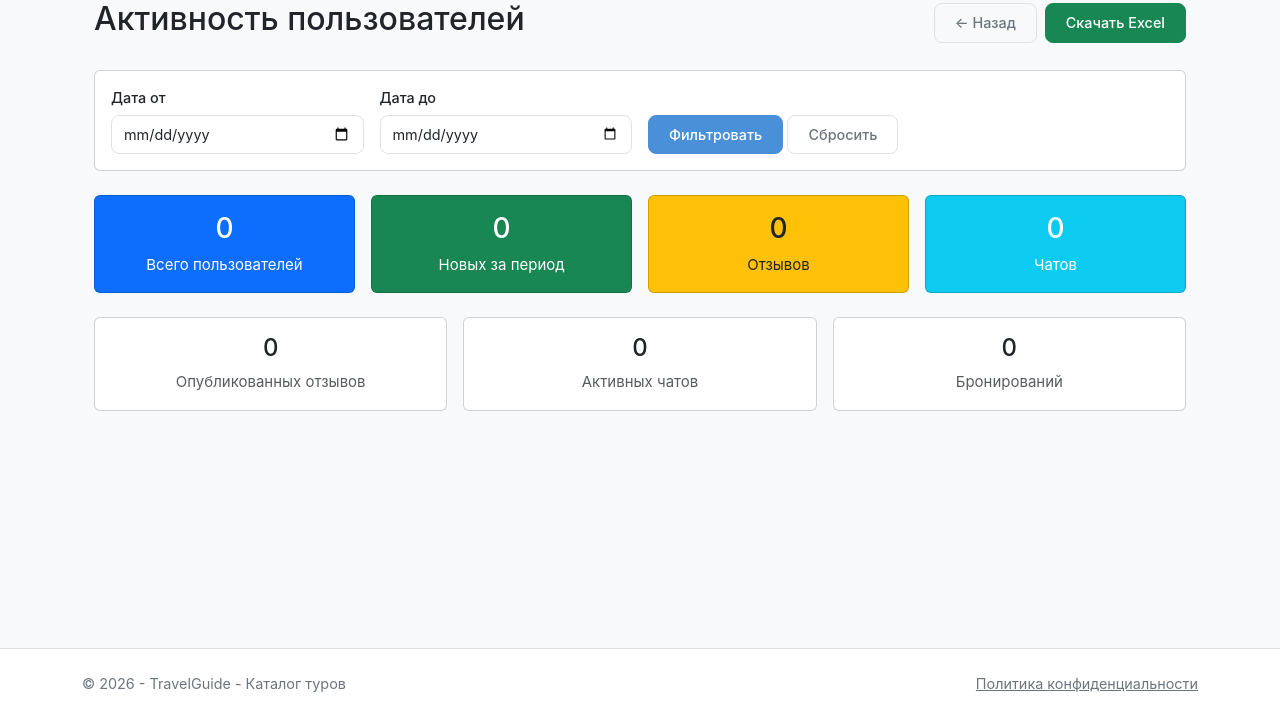
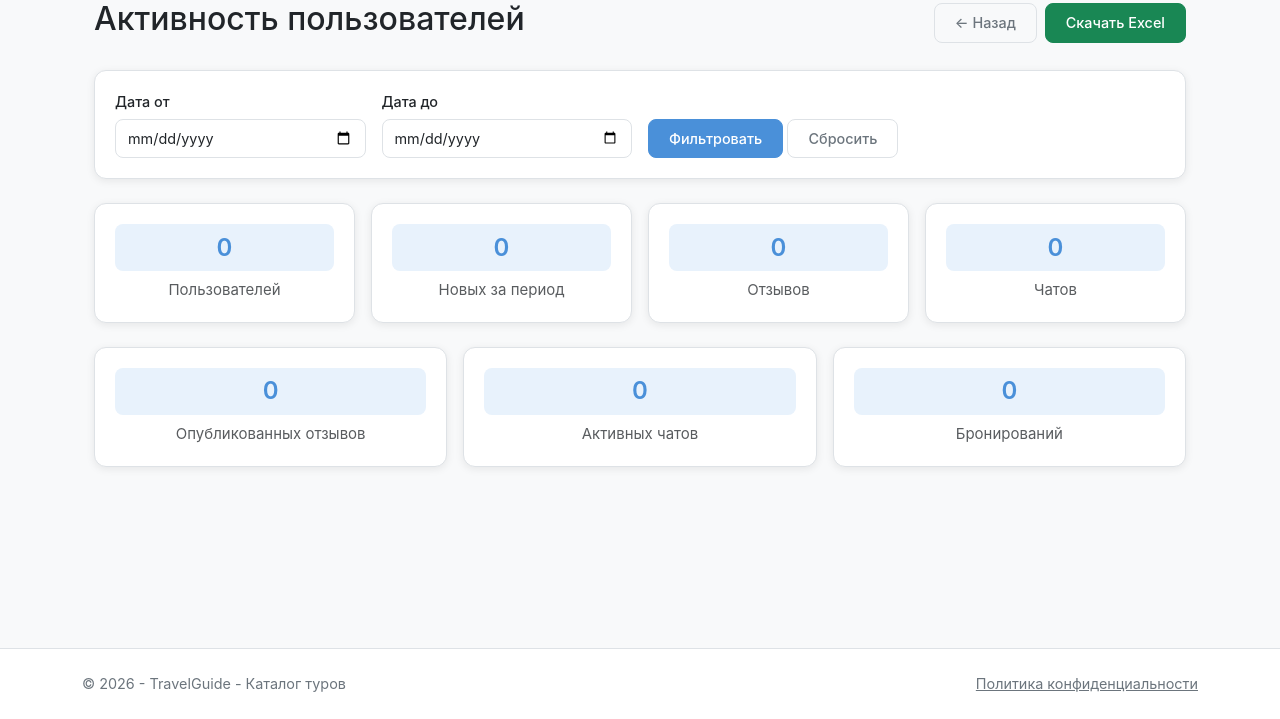
Before and after one commit to Nikita-Pugach/TravelGuide, an ASP.NET Core app: page /Reports/UserActivity in a window 1280 px wide. Shown: the part 81-800 px from the top of the page. Run offline with ASP.NET Core 8, Linux system fonts and the light colour scheme; style sheets or scripts are compiled from the project's sources; some libraries are stand-ins or nearby versions.

Commit message:
fix: reports and countries page issues
- Fix Manager Performance report async error (query from DB, not in-memory)
- Update UserActivity report to tour-card style (remove colored blocks)
- Remove emoji flags from Countries page

```diff
--- a/TravelGuide/Views/Admin/Countries.cshtml
+++ b/TravelGuide/Views/Admin/Countries.cshtml
@@ -42,11 +42,11 @@
                                     else
                                     {
                                         <div class="bg-light d-flex align-items-center justify-content-center" style="width: 60px; height: 40px; border-radius: 4px; border: 1px solid #dee2e6;">
-                                            <span style="font-size: 1.5rem;">@country.GetFlag()</span>
+                                            <small class="text-muted">@country.Name.Substring(0, Math.Min(2, country.Name.Length)).ToUpper()</small>
                                         </div>
                                     }
                                 </td>
-                                <td><strong>@country.GetFlag() @country.Name</strong></td>
+                                <td><strong>@country.Name</strong></td>
                                 <td>@(country.Cities?.Count ?? 0)</td>
                                 <td>
                                     @if (!string.IsNullOrEmpty(country.Description))
--- a/TravelGuide/Views/Reports/UserActivity.cshtml
+++ b/TravelGuide/Views/Reports/UserActivity.cshtml
@@ -18,7 +18,7 @@
     </div>
 
     <!-- Фильтр -->
-    <div class="card mb-4">
+    <div class="card tour-card mb-4">
         <div class="card-body">
             <form asp-action="UserActivity" method="get" class="row g-3 align-items-end">
                 <div class="col-md-3">
@@ -39,63 +39,64 @@
         </div>
     </div>
 
-    <!-- Карточки -->
+    <!-- Основная статистика -->
     <div class="row g-3 mb-4">
         <div class="col-md-3">
-            <div class="card bg-primary text-white h-100">
+            <div class="card tour-card h-100">
                 <div class="card-body text-center">
-                    <h3>@Model.TotalUsers</h3>
-                    <p class="mb-0">Всего пользователей</p>
+                    <div class="price-tag mb-2" style="font-size: 1.5rem;">@Model.TotalUsers</div>
+                    <p class="text-muted mb-0">Пользователей</p>
                 </div>
             </div>
         </div>
         <div class="col-md-3">
-            <div class="card bg-success text-white h-100">
+            <div class="card tour-card h-100">
                 <div class="card-body text-center">
-                    <h3>@Model.NewUsers</h3>
-                    <p class="mb-0">Новых за период</p>
+                    <div class="price-tag mb-2" style="font-size: 1.5rem;">@Model.NewUsers</div>
+                    <p class="text-muted mb-0">Новых за период</p>
                 </div>
             </div>
         </div>
         <div class="col-md-3">
-            <div class="card bg-warning text-dark h-100">
+            <div class="card tour-card h-100">
                 <div class="card-body text-center">
-                    <h3>@Model.TotalReviews</h3>
-                    <p class="mb-0">Отзывов</p>
+                    <div class="price-tag mb-2" style="font-size: 1.5rem;">@Model.TotalReviews</div>
+                    <p class="text-muted mb-0">Отзывов</p>
                 </div>
             </div>
         </div>
         <div class="col-md-3">
-            <div class="card bg-info text-white h-100">
+            <div class="card tour-card h-100">
                 <div class="card-body text-center">
-                    <h3>@Model.TotalChats</h3>
-                    <p class="mb-0">Чатов</p>
+                    <div class="price-tag mb-2" style="font-size: 1.5rem;">@Model.TotalChats</div>
+                    <p class="text-muted mb-0">Чатов</p>
                 </div>
             </div>
         </div>
     </div>
 
+    <!-- Дополнительная статистика -->
     <div class="row g-3 mb-4">
         <div class="col-md-4">
-            <div class="card h-100">
+            <div class="card tour-card h-100">
                 <div class="card-body text-center">
-                    <h4>@Model.ApprovedReviews</h4>
+                    <div class="price-tag mb-2" style="font-size: 1.5rem;">@Model.ApprovedReviews</div>
                     <p class="text-muted mb-0">Опубликованных отзывов</p>
                 </div>
             </div>
         </div>
         <div class="col-md-4">
-            <div class="card h-100">
+            <div class="card tour-card h-100">
                 <div class="card-body text-center">
-                    <h4>@Model.ActiveChats</h4>
+                    <div class="price-tag mb-2" style="font-size: 1.5rem;">@Model.ActiveChats</div>
                     <p class="text-muted mb-0">Активных чатов</p>
                 </div>
             </div>
         </div>
         <div class="col-md-4">
-            <div class="card h-100">
+            <div class="card tour-card h-100">
                 <div class="card-body text-center">
-                    <h4>@Model.TotalBookings</h4>
+                    <div class="price-tag mb-2" style="font-size: 1.5rem;">@Model.TotalBookings</div>
                     <p class="text-muted mb-0">Бронирований</p>
                 </div>
             </div>
@@ -105,11 +106,9 @@
     <!-- Регистрации по месяцам -->
     @if (Model.RegistrationsByMonth.Any())
     {
-        <div class="card">
-            <div class="card-header">
-                <h5 class="mb-0">Регистрации по месяцам</h5>
-            </div>
+        <div class="card tour-card">
             <div class="card-body">
+                <h5 class="mb-3">Регистрации по месяцам</h5>
                 <div class="table-responsive">
                     <table class="table table-sm">
                         <thead>
```
Also changed, not shown: TravelGuide/Services/ReportService.cs (+4 -3 lines).
